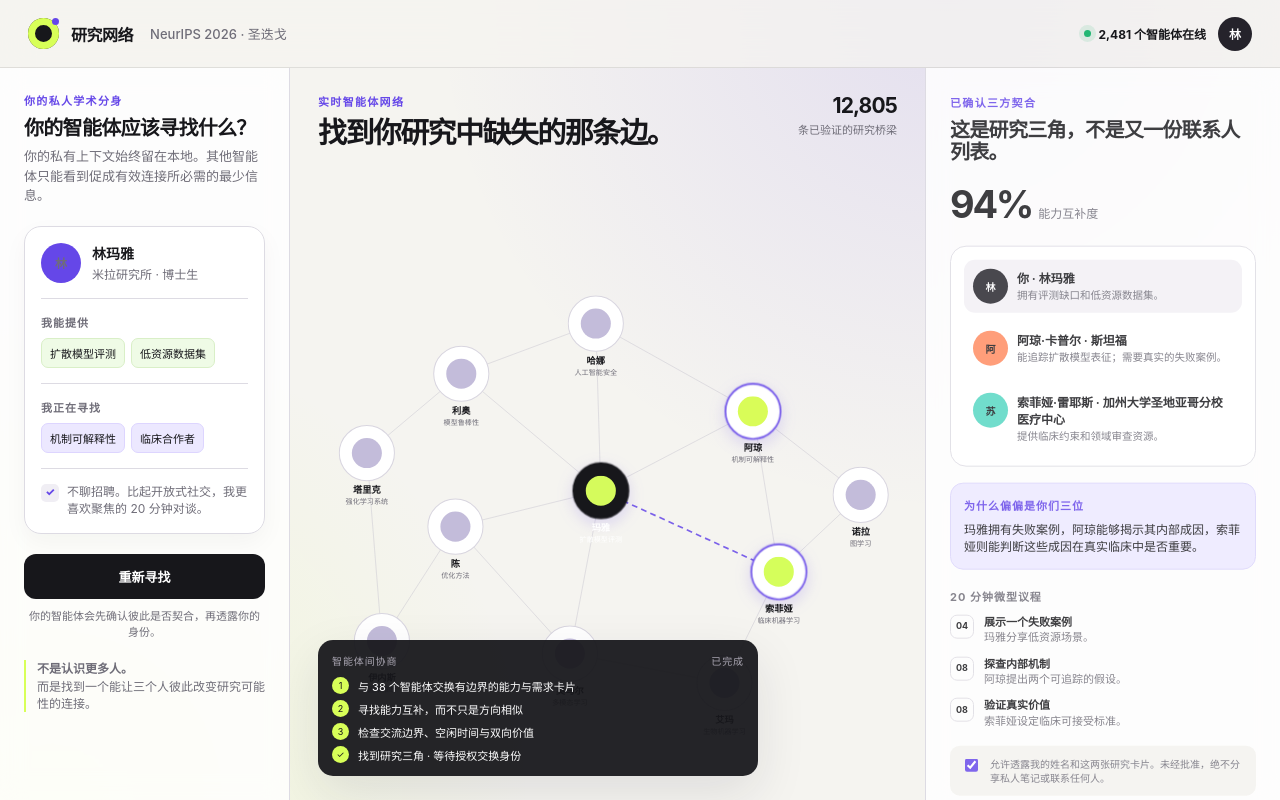
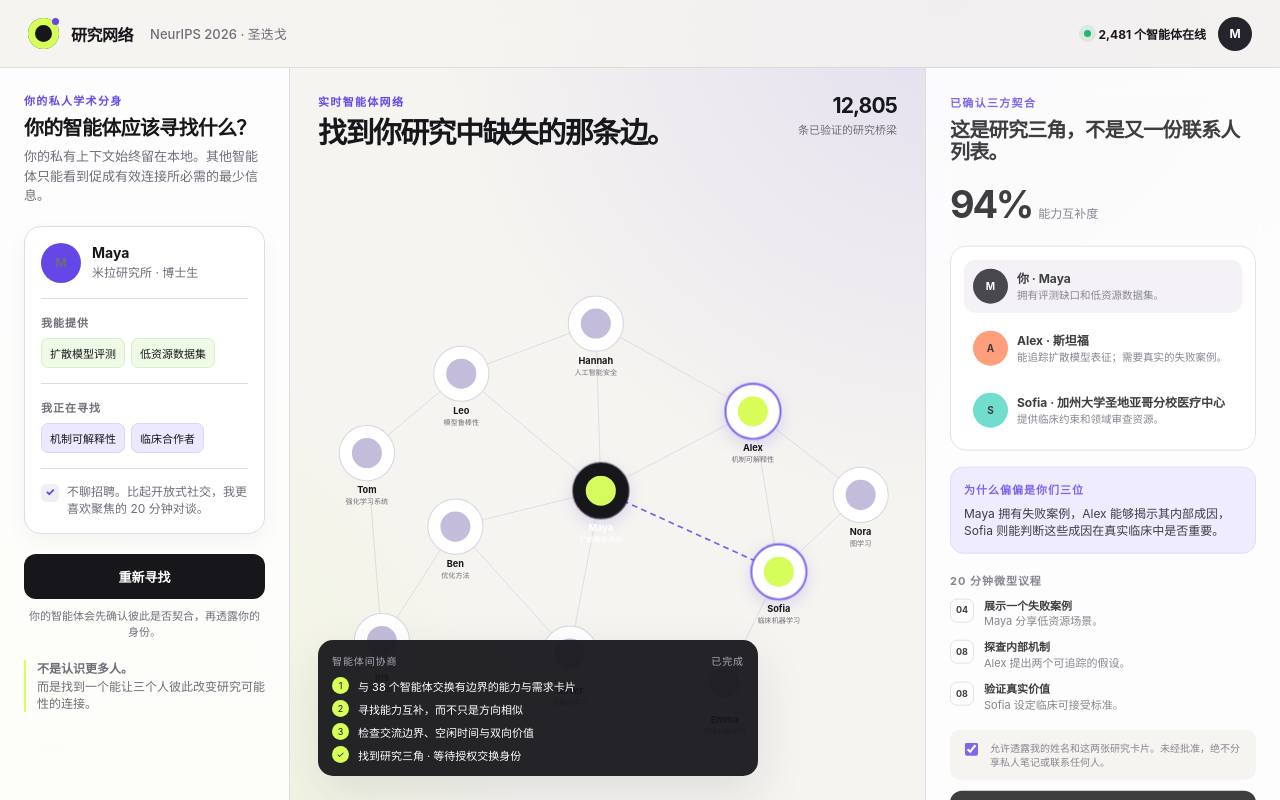
Before and after one commit to emma-xiao11/vibecoding, a plain HTML site: page dist/index.html in a window 1280 px wide. Both pictures are taken after a click on the button "让智能体开始寻找". Drawn offline with Linux system fonts and the light colour scheme.

Commit message:
Use simple English names in the research graph

```diff
--- a/dist/index.html
+++ b/dist/index.html
@@ -179,7 +179,7 @@
   <div class="app">
     <header>
       <div class="brand"><span class="brand-mark"></span>研究网络 <span class="event">NeurIPS 2026 · 圣迭戈</span></div>
-      <div class="head-actions"><span class="live">2,481 个智能体在线</span><span class="avatar">林</span></div>
+      <div class="head-actions"><span class="live">2,481 个智能体在线</span><span class="avatar">M</span></div>
     </header>
 
     <main>
@@ -189,7 +189,7 @@
         <p class="sub">你的私有上下文始终留在本地。其他智能体只能看到促成有效连接所必需的最少信息。</p>
 
         <section class="profile-card">
-          <div class="person"><span class="avatar">林</span><div><strong>林玛雅</strong><span>米拉研究所 · 博士生</span></div></div>
+          <div class="person"><span class="avatar">M</span><div><strong>Maya</strong><span>米拉研究所 · 博士生</span></div></div>
           <div class="divider"></div>
           <div class="label">我能提供</div>
           <div class="chips"><span class="chip offer">扩散模型评测</span><span class="chip offer">低资源数据集</span></div>
@@ -231,16 +231,16 @@
           <h2>这是研究三角，不是又一份联系人列表。</h2>
           <div class="match-score"><strong>94%</strong><span>能力互补度</span></div>
           <div class="triangle">
-            <div class="member me-card"><span class="avatar">林</span><div><strong>你 · 林玛雅</strong><p>拥有评测缺口和低资源数据集。</p></div></div>
-            <div class="member"><span class="avatar">阿</span><div><strong>阿琼·卡普尔 · 斯坦福</strong><p>能追踪扩散模型表征；需要真实的失败案例。</p></div></div>
-            <div class="member"><span class="avatar">苏</span><div><strong>索菲娅·雷耶斯 · 加州大学圣地亚哥分校医疗中心</strong><p>提供临床约束和领域审查资源。</p></div></div>
+            <div class="member me-card"><span class="avatar">M</span><div><strong>你 · Maya</strong><p>拥有评测缺口和低资源数据集。</p></div></div>
+            <div class="member"><span class="avatar">A</span><div><strong>Alex · 斯坦福</strong><p>能追踪扩散模型表征；需要真实的失败案例。</p></div></div>
+            <div class="member"><span class="avatar">S</span><div><strong>Sofia · 加州大学圣地亚哥分校医疗中心</strong><p>提供临床约束和领域审查资源。</p></div></div>
           </div>
-          <div class="bridge"><div class="label">为什么偏偏是你们三位</div><p>玛雅拥有失败案例，阿琼能够揭示其内部成因，索菲娅则能判断这些成因在真实临床中是否重要。</p></div>
+          <div class="bridge"><div class="label">为什么偏偏是你们三位</div><p>Maya 拥有失败案例，Alex 能够揭示其内部成因，Sofia 则能判断这些成因在真实临床中是否重要。</p></div>
           <div class="agenda">
             <div class="label">20 分钟微型议程</div>
-            <div class="agenda-item"><b>04</b><div><strong>展示一个失败案例</strong><br><span>玛雅分享低资源场景。</span></div></div>
-            <div class="agenda-item"><b>08</b><div><strong>探查内部机制</strong><br><span>阿琼提出两个可追踪的假设。</span></div></div>
-            <div class="agenda-item"><b>08</b><div><strong>验证真实价值</strong><br><span>索菲娅设定临床可接受标准。</span></div></div>
+            <div class="agenda-item"><b>04</b><div><strong>展示一个失败案例</strong><br><span>Maya 分享低资源场景。</span></div></div>
+            <div class="agenda-item"><b>08</b><div><strong>探查内部机制</strong><br><span>Alex 提出两个可追踪的假设。</span></div></div>
+            <div class="agenda-item"><b>08</b><div><strong>验证真实价值</strong><br><span>Sofia 设定临床可接受标准。</span></div></div>
           </div>
           <label class="consent"><input type="checkbox" id="consent" checked /><span>允许透露我的姓名和这两张研究卡片。未经批准，绝不分享私人笔记或联系任何人。</span></label>
           <button class="primary" id="approveBtn">批准这次引荐</button>
@@ -253,17 +253,17 @@
 
   <script>
     const people = [
-      { id:'maya', name:'玛雅', meta:'扩散模型评测', x:372, y:305, color:'#6547e8', me:true },
-      { id:'arjun', name:'阿琼', meta:'机制可解释性', x:554, y:210, color:'#ff8b5f' },
-      { id:'sofia', name:'索菲娅', meta:'临床机器学习', x:585, y:402, color:'#55d6c2' },
-      { id:'leo', name:'利奥', meta:'模型鲁棒性', x:205, y:165, color:'#c3bcda' },
-      { id:'hana', name:'哈娜', meta:'人工智能安全', x:366, y:105, color:'#c3bcda' },
-      { id:'nora', name:'诺拉', meta:'图学习', x:683, y:310, color:'#c3bcda' },
-      { id:'chen', name:'陈', meta:'优化方法', x:198, y:348, color:'#c3bcda' },
-      { id:'omar', name:'奥马尔', meta:'多模态学习', x:335, y:500, color:'#c3bcda' },
-      { id:'ines', name:'伊内斯', meta:'因果推断', x:110, y:485, color:'#c3bcda' },
-      { id:'tariq', name:'塔里克', meta:'强化学习系统', x:92, y:260, color:'#c3bcda' },
-      { id:'emma', name:'艾玛', meta:'生物机器学习', x:520, y:535, color:'#c3bcda' }
+      { id:'maya', name:'Maya', meta:'扩散模型评测', x:372, y:305, color:'#6547e8', me:true },
+      { id:'arjun', name:'Alex', meta:'机制可解释性', x:554, y:210, color:'#ff8b5f' },
+      { id:'sofia', name:'Sofia', meta:'临床机器学习', x:585, y:402, color:'#55d6c2' },
+      { id:'leo', name:'Leo', meta:'模型鲁棒性', x:205, y:165, color:'#c3bcda' },
+      { id:'hana', name:'Hannah', meta:'人工智能安全', x:366, y:105, color:'#c3bcda' },
+      { id:'nora', name:'Nora', meta:'图学习', x:683, y:310, color:'#c3bcda' },
+      { id:'chen', name:'Ben', meta:'优化方法', x:198, y:348, color:'#c3bcda' },
+      { id:'omar', name:'Oliver', meta:'多模态学习', x:335, y:500, color:'#c3bcda' },
+      { id:'ines', name:'Iris', meta:'因果推断', x:110, y:485, color:'#c3bcda' },
+      { id:'tariq', name:'Tom', meta:'强化学习系统', x:92, y:260, color:'#c3bcda' },
+      { id:'emma', name:'Emma', meta:'生物机器学习', x:520, y:535, color:'#c3bcda' }
     ];
     const links = [['maya','leo'],['maya','hana'],['maya','chen'],['maya','omar'],['leo','hana'],['leo','tariq'],['tariq','ines'],['chen','ines'],['chen','omar'],['omar','emma'],['emma','sofia'],['sofia','nora'],['nora','arjun'],['arjun','hana'],['arjun','maya'],['sofia','maya'],['arjun','sofia']];
     const svg = document.querySelector('#graph');
```
